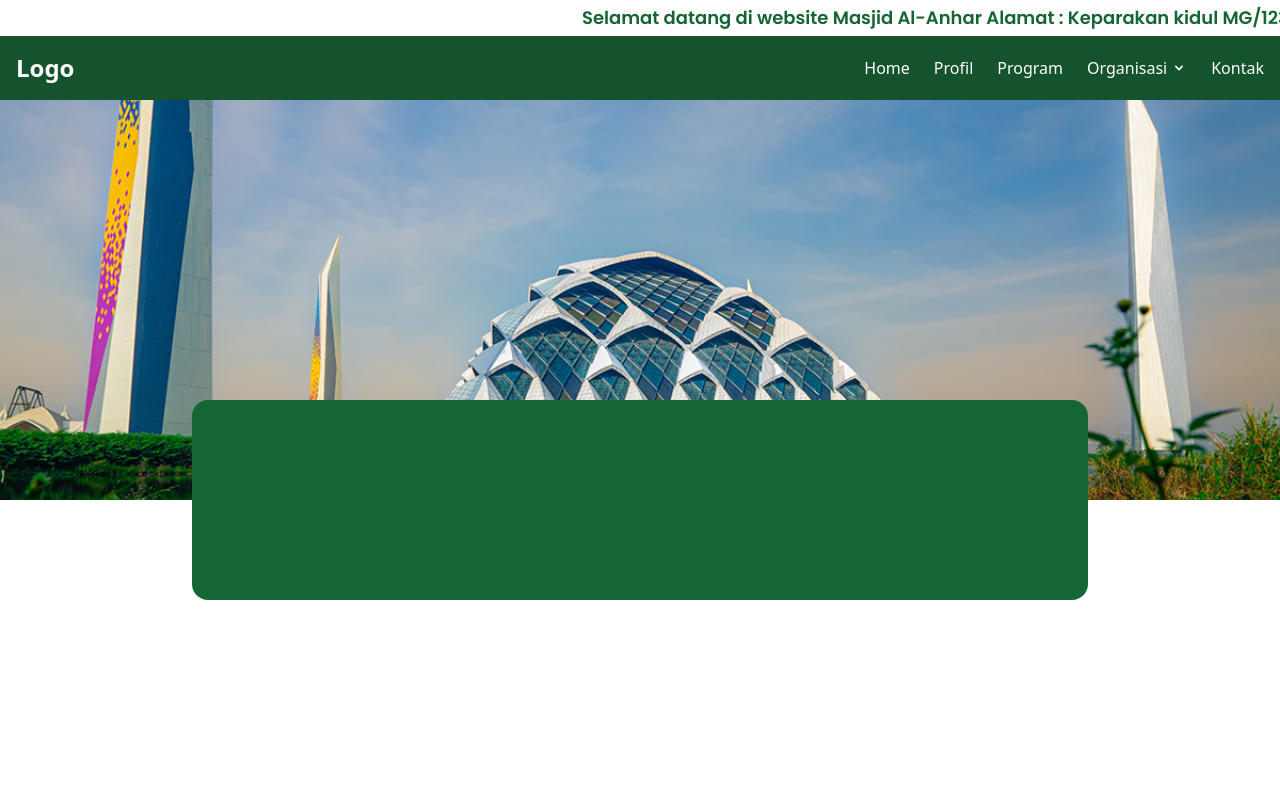
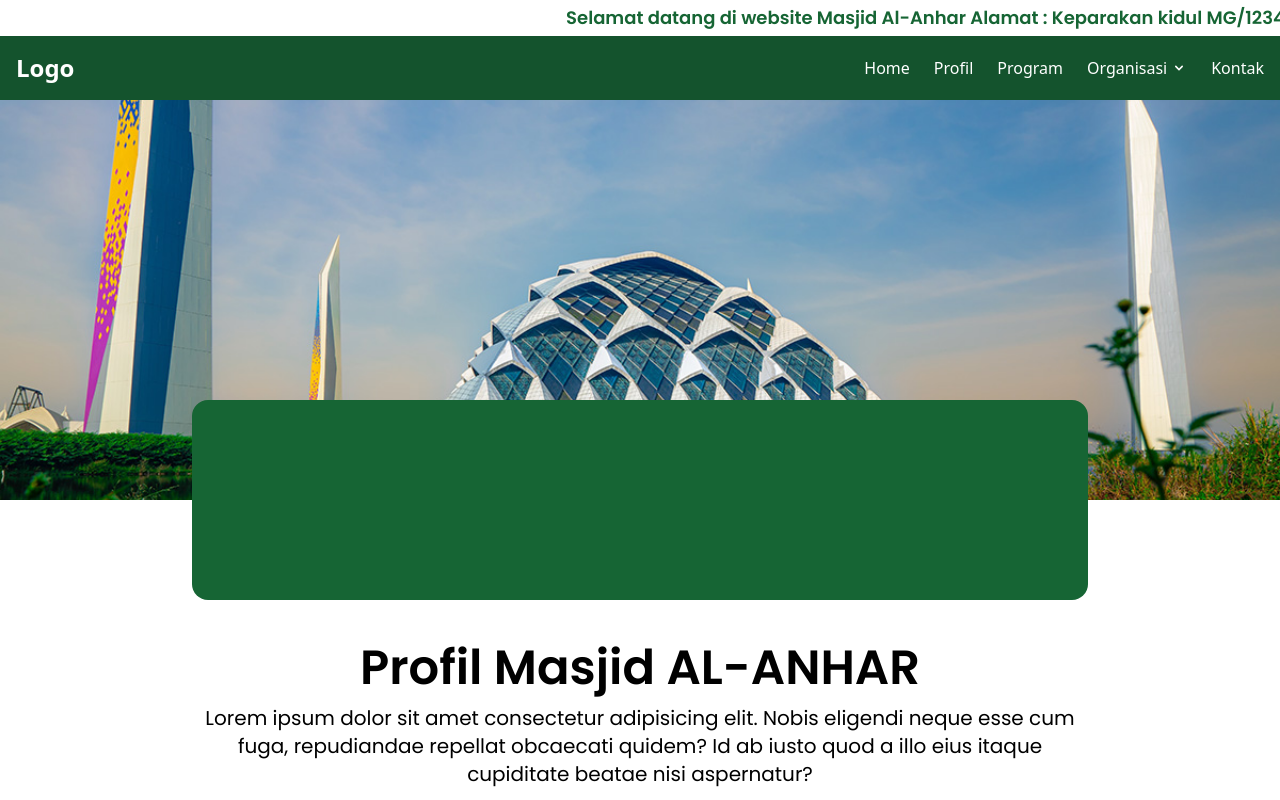
Before and after one commit to siddiqfathurahman/Masjid-ALAnhar, a React (Vite) app: page / in a window 1280 px wide. Shown: the top 800 px of the page. Built offline with nearby package versions, Linux system fonts and the light colour scheme.

Commit message:
add profil

```diff
--- a/src/components/ui/Hero.jsx
+++ b/src/components/ui/Hero.jsx
@@ -1,5 +1,6 @@
 const Hero = () => {
   return (
+    <div>
     <div className="relative w-full h-[400px]">
       <img
         className="w-full h-full object-cover"
@@ -12,6 +13,12 @@ const Hero = () => {
         style={{ bottom: '-25%' }}
       ></div>
     </div>
+    <div className="font-poppins text-center mt-36 ">
+      <h1 className="text-5xl font-extrabold">Profil Masjid AL-ANHAR</h1>
+      <p className="text-xl max-w-4xl mt-3 mx-auto">Lorem ipsum dolor sit amet consectetur adipisicing elit. Nobis eligendi neque esse cum fuga, repudiandae repellat obcaecati quidem? Id ab iusto quod a illo eius itaque cupiditate beatae nisi aspernatur?</p>
+    </div>
+    </div>
+
   );
 };
 
```
